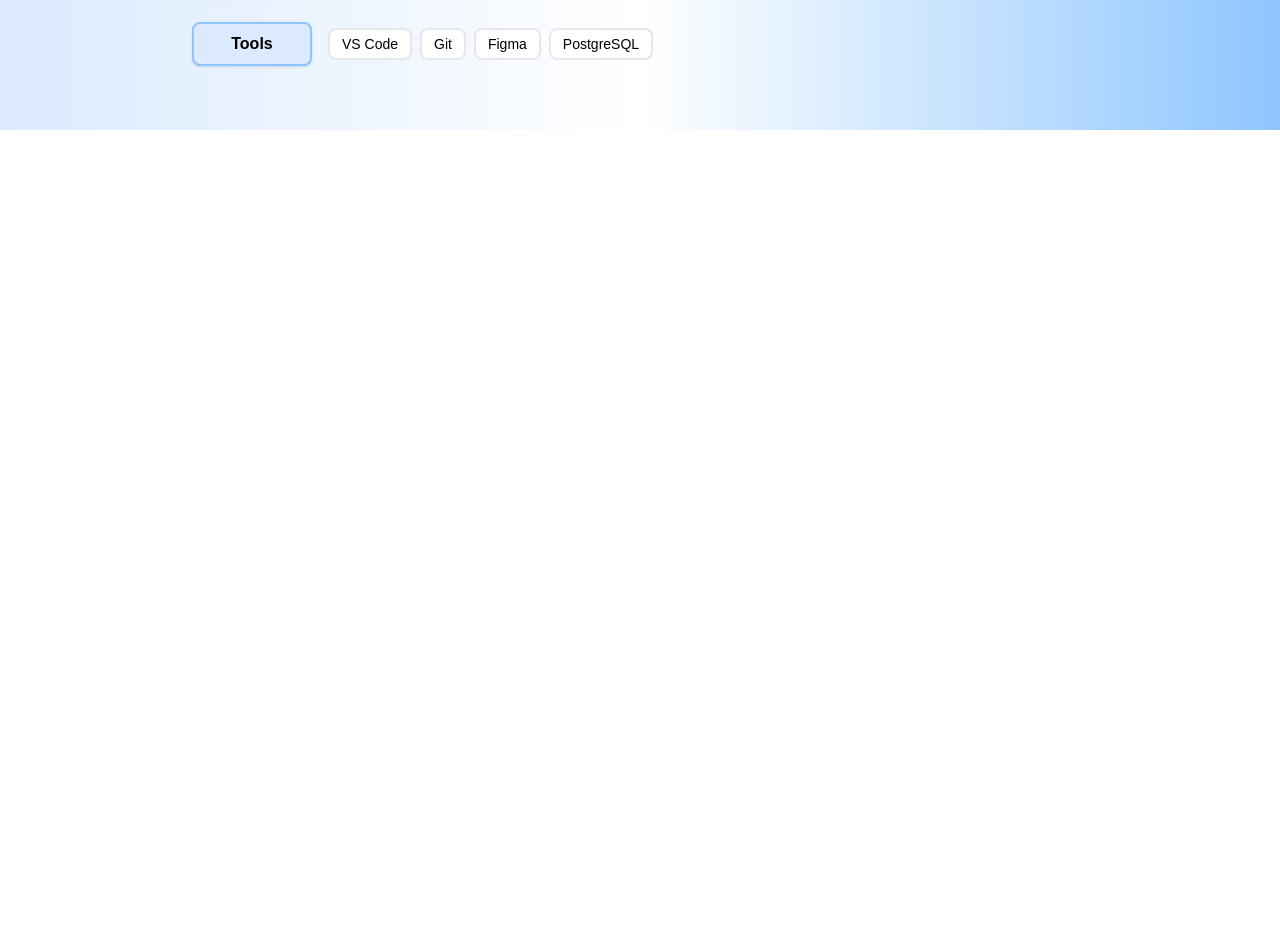
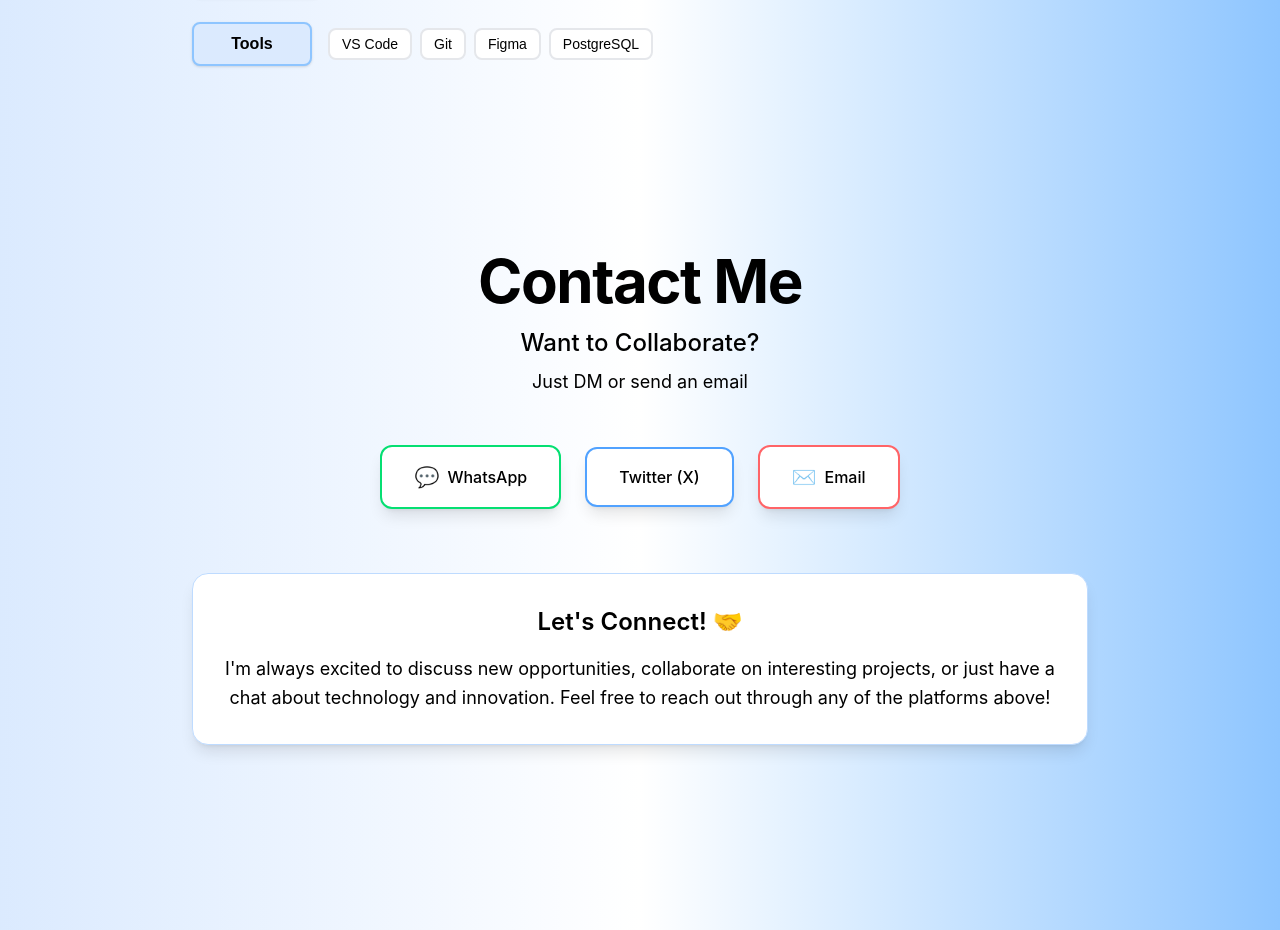
Before and after one commit to CSVaishakh/Portfolio, a Next.js app: page / in a window 1280 px wide. Shown: the part 1563-2493 px from the top of the page. Before the commit the page ends 1693 px from the top, so only its background shows below. Built offline with nearby package versions, Linux system fonts and the light colour scheme.

Commit message:
added the contact component to the page strucutre

```diff
--- a/app/page.tsx
+++ b/app/page.tsx
@@ -1,6 +1,7 @@
 import Banner from "@/components/banner";
 import About from "@/components/about";
 import Skills from "@/components/skills";
+import Contact from "@/components/contact";
 
 export default function Home() {
   return (
@@ -8,6 +9,7 @@ export default function Home() {
       <section id="banner"><Banner/></section>
       <section id="about"><About/></section>
       <section id="skills"><Skills/></section>
+      <section id="contact"><Contact/></section>
     </section>
   );
 }
```
